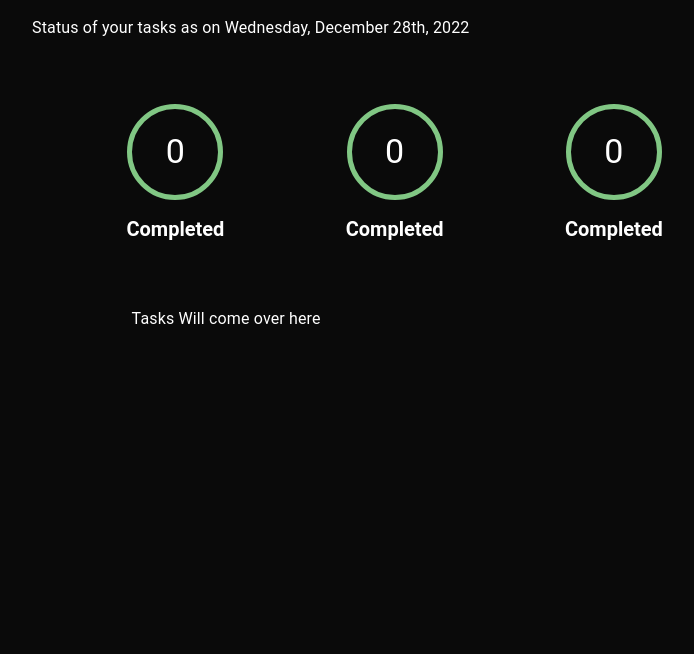
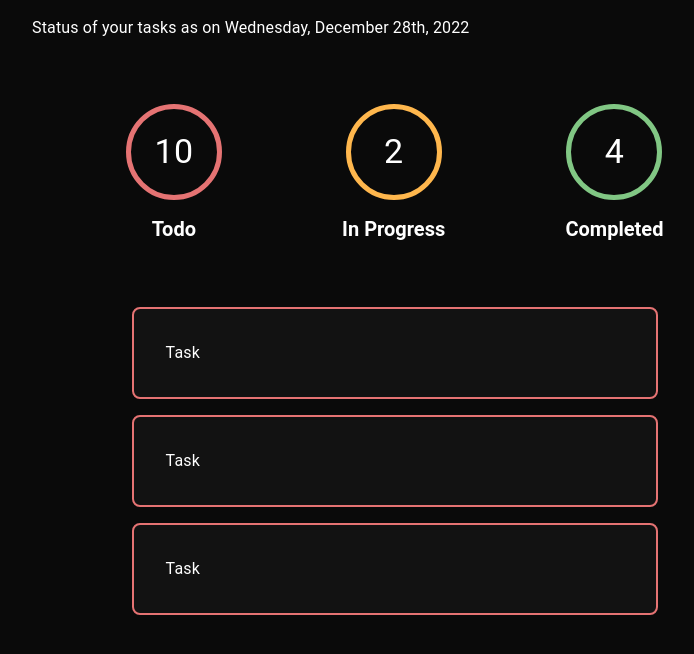
Before and after one commit to qbixmex/Todo-React, a React (Create React App) app: page / in a window 1280 px wide. Shown: the top 654 px of the page, without its empty margins (32-726 px from the left). Built offline with nearby package versions, Linux system fonts and the light colour scheme.

Commit message:
task-component

```diff
--- a/package.json
+++ b/package.json
@@ -1,6 +1,6 @@
 {
   "name": "todo-react",
-  "version": "0.26.0",
+  "version": "0.27.0",
   "private": true,
   "dependencies": {
     "@emotion/react": "^11.10.5",
--- a/src/components/index.ts
+++ b/src/components/index.ts
@@ -3,3 +3,4 @@ export { Sidebar } from "./sidebar/sidebar";
 export { Profile } from './profile/profile';
 export { CreateTaskForm } from "./createTaskForm/createTaskForm";
 export { TaskCounter } from './taskCounter/taskCounter';
+export { Task } from './task/task';
--- /dev/null
+++ b/src/components/task/interfaces/interface.ts
@@ -0,0 +1 @@
+export {};
--- /dev/null
+++ b/src/components/task/task.styles.ts
@@ -0,0 +1,12 @@
+export const boxStyles = {
+  display: 'flex',
+  width: '100%',
+  backgroundColor: 'background.paper',
+  borderRadius: '8px',
+  border: '2px solid',
+  justifyContent: 'flex-start',
+  flexDirection: 'column',
+  marginBottom: 2,
+  padding: 4,
+  borderColor: 'error.light',
+};
--- /dev/null
+++ b/src/components/task/task.tsx
@@ -0,0 +1,14 @@
+import { FC, ReactElement } from 'react';
+import { Box } from '@mui/material';
+import { boxStyles } from './task.styles';
+
+export const Task: FC = (): ReactElement => {
+  return (
+    <Box sx={boxStyles}>
+      Task
+      {/*// TODO Task Header */}
+      {/*// TODO: Task Description */}
+      {/*// TODO: Task Footer */}
+    </Box>
+  );
+};
--- a/src/components/taskArea/taskArea.tsx
+++ b/src/components/taskArea/taskArea.tsx
@@ -2,7 +2,8 @@ import { FC, ReactElement } from 'react';
 import { Grid, Box, Typography } from '@mui/material';
 import { format } from 'date-fns';
 import { taskCountersStyles, tasksStyles } from './taskArea.styles';
-import { TaskCounter } from '../../components';
+import { TaskCounter, Task } from '../../components';
+import { Status } from '../createTaskForm/enums/Status';
 
 export const TaskArea: FC = (): ReactElement => {
   return (
@@ -19,12 +20,14 @@ export const TaskArea: FC = (): ReactElement => {
         justifyContent="center"
       >
         <Grid item xs={12} md={10} sx={taskCountersStyles}>
-          <TaskCounter />
-          <TaskCounter />
-          <TaskCounter />
+          <TaskCounter count={10} status={Status.todo} />
+          <TaskCounter count={2} status={Status.inProgress} />
+          <TaskCounter count={4} status={Status.completed} />
         </Grid>
         <Grid item xs={10} md={8} sx={tasksStyles}>
-          <Box>Tasks Will come over here</Box>
+          <Task />
+          <Task />
+          <Task />
         </Grid>
       </Grid>
     </Grid>
--- a/src/components/taskCounter/helpers/emitCorrectLabel.ts
+++ b/src/components/taskCounter/helpers/emitCorrectLabel.ts
@@ -4,7 +4,7 @@ import { TaskCounterStatusType } from "../interfaces/ITaskCounter";
 export const emitCorrectLabel = (status: TaskCounterStatusType): string => {
   switch (status) {
     case Status.todo:
-      return `ToDo's`;
+      return `Todo`;
     case Status.inProgress:
       return 'In Progress';
     case Status.completed:
```
